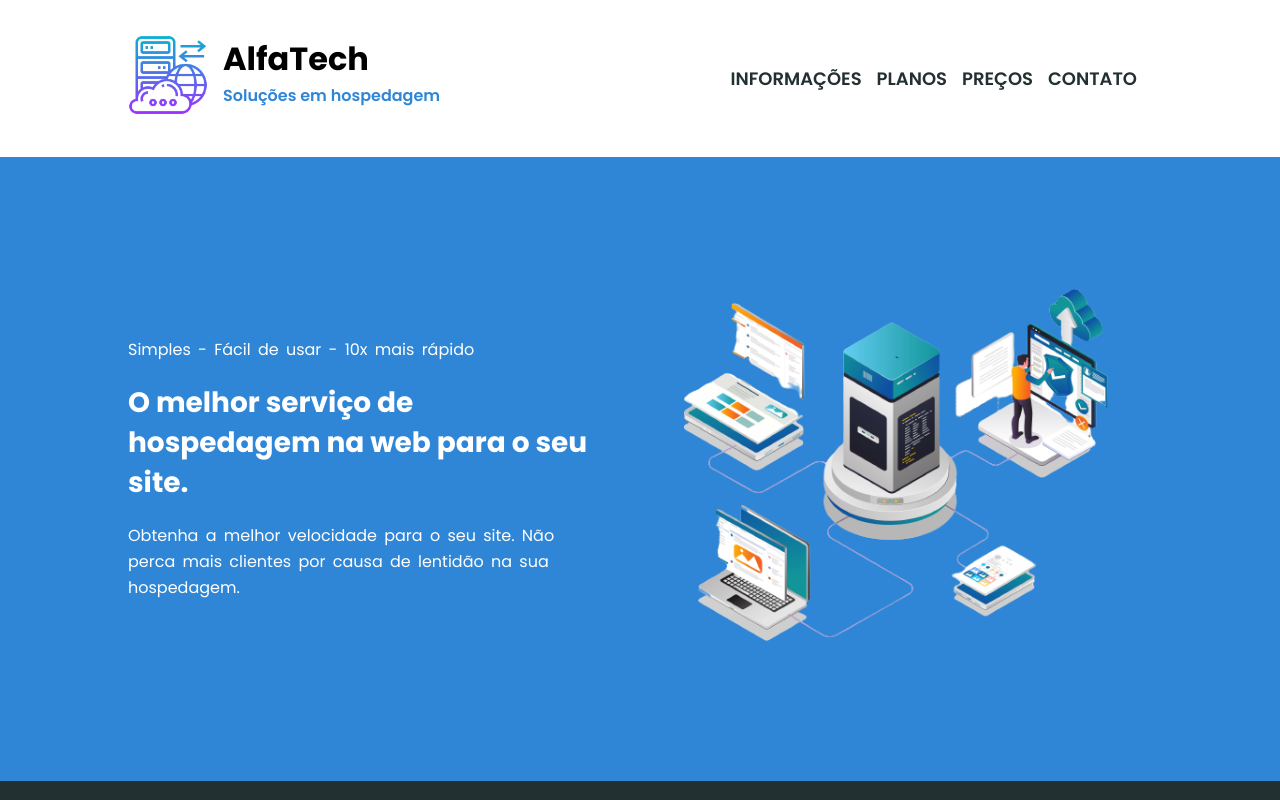
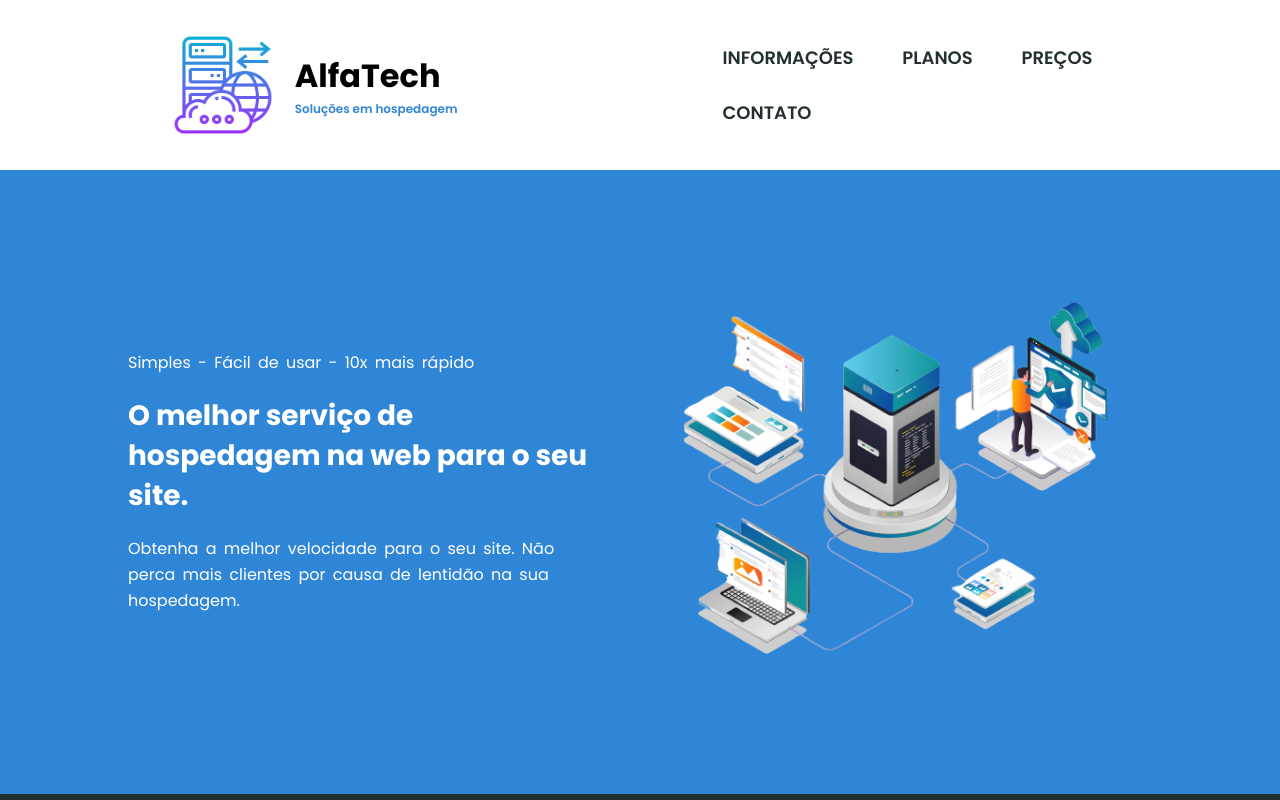
Before and after one commit to richardbrasil1/alfaTech, a plain HTML site: page index.html in a window 1280 px wide. Shown: the top 800 px of the page. Drawn offline with Linux system fonts and the light colour scheme.

Commit message:
alfatech

```diff
--- a/css/homestyle.css
+++ b/css/homestyle.css
@@ -1,3 +1,4 @@
+@import url('https://fonts.googleapis.com/css2?family=Poppins&display=swap');
 * {
     margin: 0;
     padding: 0;
@@ -12,29 +13,36 @@
 }
 
 .container-topo {
-    padding: 35px 0px;
-    position: relative;
-    background-color: #fff;
+    background-color: white;
+    padding: 35px 50px;
+    display: flex;
+    justify-content: space-around;
+    flex-wrap: wrap;
+    gap: 20px;
 }
 
-.topo-logo {
-    position: relative;
+.container-logo {
+    width: 285px;
+    display: flex;
+    align-items: center;
+    justify-content: space-between;
 }
 
-.topo-logo img {
-    width: 80px;
+.container-logo-imagem {
+    width: 100px;
+    height: 100px;
 }
 
-.topo-logo div {
-    position: absolute;
-    top: 0;
-    left: 95px;
+.container-logo-imagem img {
+    width: 100%;
+    height: 100%;
 }
 
-.topo-logo p {
-    font-size: 16px;
+
+.container-logo p {
+    font-size: 12px;
+    font-weight: 600;
     color: #2f86d6;
-    font-weight: 600;
 }
 
 .topo-logo h1 {
@@ -42,13 +50,48 @@
     color: #000000;
 }
 
-.topo-links {
-    position: absolute;
-    top: 65px;
-    right: 0;
+.container-topo {
+    background-color: white;
+    padding: 35px 50px;
+    display: flex;
+    justify-content: space-around;
+    flex-wrap: wrap;
+    gap: 20px;
 }
 
-.topo-links a {
+.container-logo {
+    width: 285px;
+    display: flex;
+    align-items: center;
+    justify-content: space-between;
+}
+
+.container-links {
+    width: 385px;
+    display: flex;
+    align-items: center;
+    justify-content: space-between;
+    flex-wrap: wrap;
+    gap: 10px;
+}
+
+.container-topo {
+    background-color: white;
+    padding: 35px 50px;
+    display: flex;
+    justify-content: space-around;
+    flex-wrap: wrap;
+    gap: 20px;
+}
+
+.container-logo {
+    width: 285px;
+    display: flex;
+    align-items: center;
+    justify-content: space-between;
+}
+
+.container-links a {
     font-size: 18px;
     padding: 0x 10px;
     color: #233032;
@@ -301,6 +344,7 @@ table thead th img {
     color: #fff;
     cursor: pointer;
 }
+
 .container-segundo-anuncio a img {
     position: absolute;
     top: 25px;
@@ -308,6 +352,7 @@ table thead th img {
     width: 20px;
     margin-left: 20px;
 }
+
 .container-segundo-anuncio a span {
     margin-left: 30px;
 }
@@ -315,6 +360,7 @@ table thead th img {
 #contato {
     background-color: #fff;
 }
+
 .rodape-logo {
     width: 320px;
     position: relative;
@@ -351,6 +397,7 @@ table thead th img {
     padding: 20px 0px;
     background-color: #f1f3f7;
 }
+
 .texto-azul {
     font-size: 16px;
     color: #2f86d6;
--- a/index.html
+++ b/index.html
@@ -1,5 +1,6 @@
 <!DOCTYPE html>
 <html lang="pt-br">
+
 <head>
     <meta charset="UTF-8">
     <meta name="viewport" content="width=device-width, initial-scale=1.0">
@@ -10,22 +11,24 @@
     <link rel="preconnect" href="https://fonts.gstatic.com" crossorigin>
     <link href="https://fonts.googleapis.com/css2?family=Poppins:wght@400;500;600;700;800;900&display=swap"
         rel="stylesheet">
-        <link rel="shortcut icon" href="img/favicon.ico" type="image/x-icon">
+    <link rel="shortcut icon" href="img/favicon.ico" type="image/x-icon">
 </head>
+
 <body>
-    <header class="topo">
-        <div class="container-topo limitar-secao">
-            <div class="topo-logo">
-                <img src="img/logo-icone.png" alt="logo AlfaTech">
-                <div>
-                    <h1>AlfaTech</h1>
-                    <p>Soluções em hospedagem</p>
-                </div>
+    <header class="container-topo">
+        <div class="container-logo">
+            <div class="container-logo-imagem">
+                <img src="img/logo-icone.png" />
             </div>
-            <nav class="topo-links">
-                <a href="#informacoes">INFORMAÇÕES</a><a href="#planos">PLANOS</a><a href="tabeladeprecos.html">PREÇOS</a><a href="#contato">CONTATO</a>
-            </nav>
+            <div>
+                <h1>AlfaTech</h1>
+                <p>Soluções em hospedagem</p>
+            </div>
         </div>
+        <nav class="container-links">
+            <a href="#informacoes">INFORMAÇÕES</a><a href="#planos">PLANOS</a><a href="tabeladeprecos.html">PREÇOS</a><a
+                href="#contato">CONTATO</a>
+        </nav>
     </header>
     <main>
         <section id="banner">
@@ -33,7 +36,8 @@
                 <div>
                     <p>Simples - Fácil de usar - 10x mais rápido</p>
                     <h2>O melhor serviço de hospedagem na web para o seu site.</h2>
-                    <p>Obtenha a melhor velocidade para o seu site. Não perca mais clientes por causa de lentidão na sua hospedagem.</p>
+                    <p>Obtenha a melhor velocidade para o seu site. Não perca mais clientes por causa de lentidão na sua
+                        hospedagem.</p>
                 </div>
                 <img src="img/imagem-banner.png" alt="imagem banner">
             </div>
@@ -45,11 +49,13 @@
                     <h2>Hospede o seu site por apenas R$29 por mês.</h2>
                     <p>Também temos planos gratuitos. Adquira já o seu.</p>
                 </div>
-                <a href="tabeladeprecos.html"><img src="img/icone-foguete.png" alt="foguetinho"><span>TABELA DE PREÇOS</span></a>
+                <a href="tabeladeprecos.html"><img src="img/icone-foguete.png" alt="foguetinho"><span>TABELA DE
+                        PREÇOS</span></a>
             </div>
         </section>
         <section id="informacoes" class="secao-informacoes">
-            <h2>Existem diversos serviços de hospedagem de sites. Porque você deve <span class="titulo-azul">nos escolher?</span></h2>
+            <h2>Existem diversos serviços de hospedagem de sites. Porque você deve <span class="titulo-azul">nos
+                    escolher?</span></h2>
             <div class="container-informacoes limitar-secao">
                 <div>
                     <img src="img/icone-engrenagens.png" alt="engrenagem">
@@ -135,7 +141,8 @@
         <section class="segundo-anuncio">
             <div class="container-segundo-anuncio limitar-secao">
                 <h2>Mais de 20.000 pessoas confiam na Spark! Seja um deles você também!</h2>
-                <a href="tabeladeprecos.html"><img src="img/icone-foguete.png" alt="foguetinho"><span>TABELA DE PREÇOS</span></a>
+                <a href="tabeladeprecos.html"><img src="img/icone-foguete.png" alt="foguetinho"><span>TABELA DE
+                        PREÇOS</span></a>
             </div>
         </section>
     </main>
@@ -159,4 +166,5 @@
 
     </footer>
 </body>
+
 </html>
```
